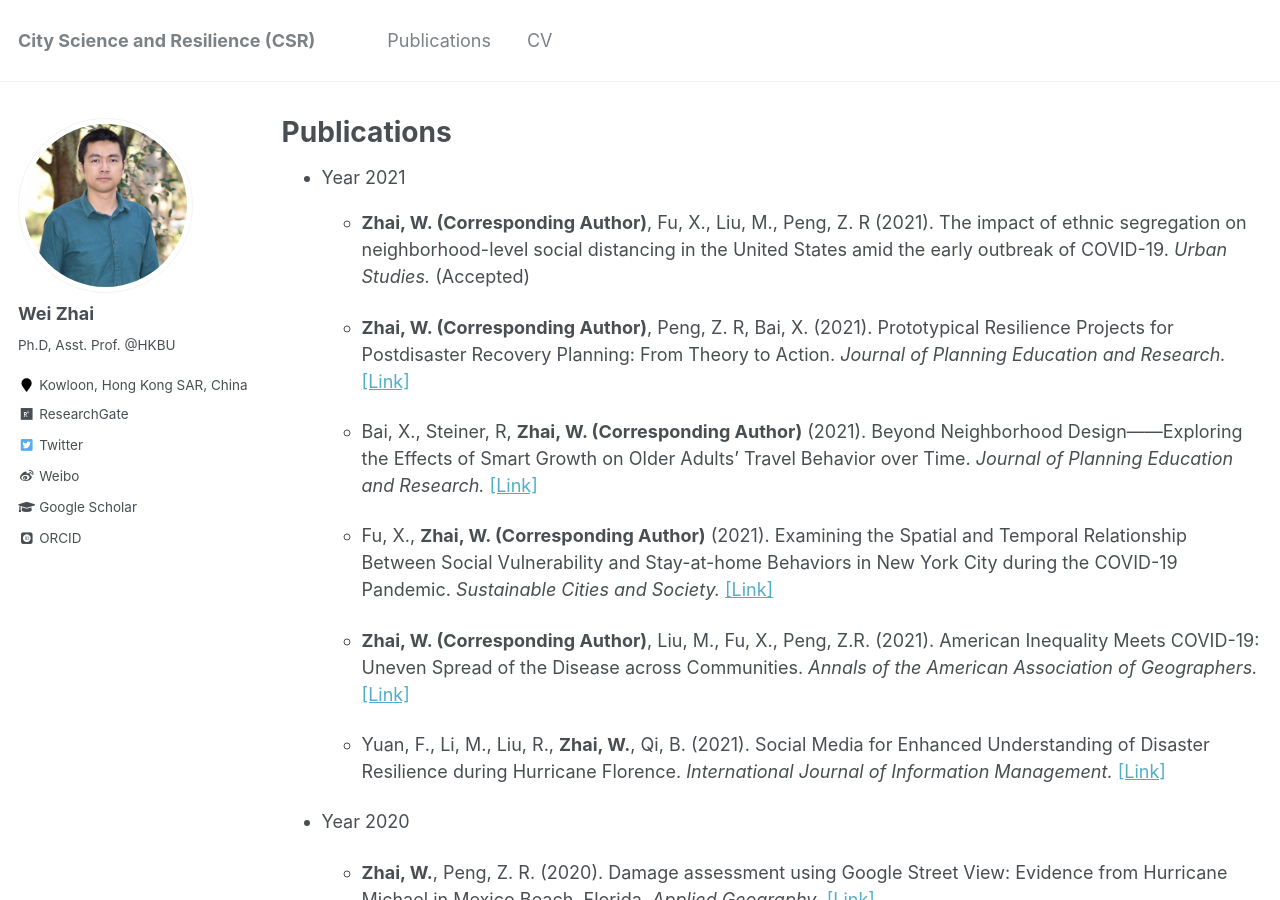
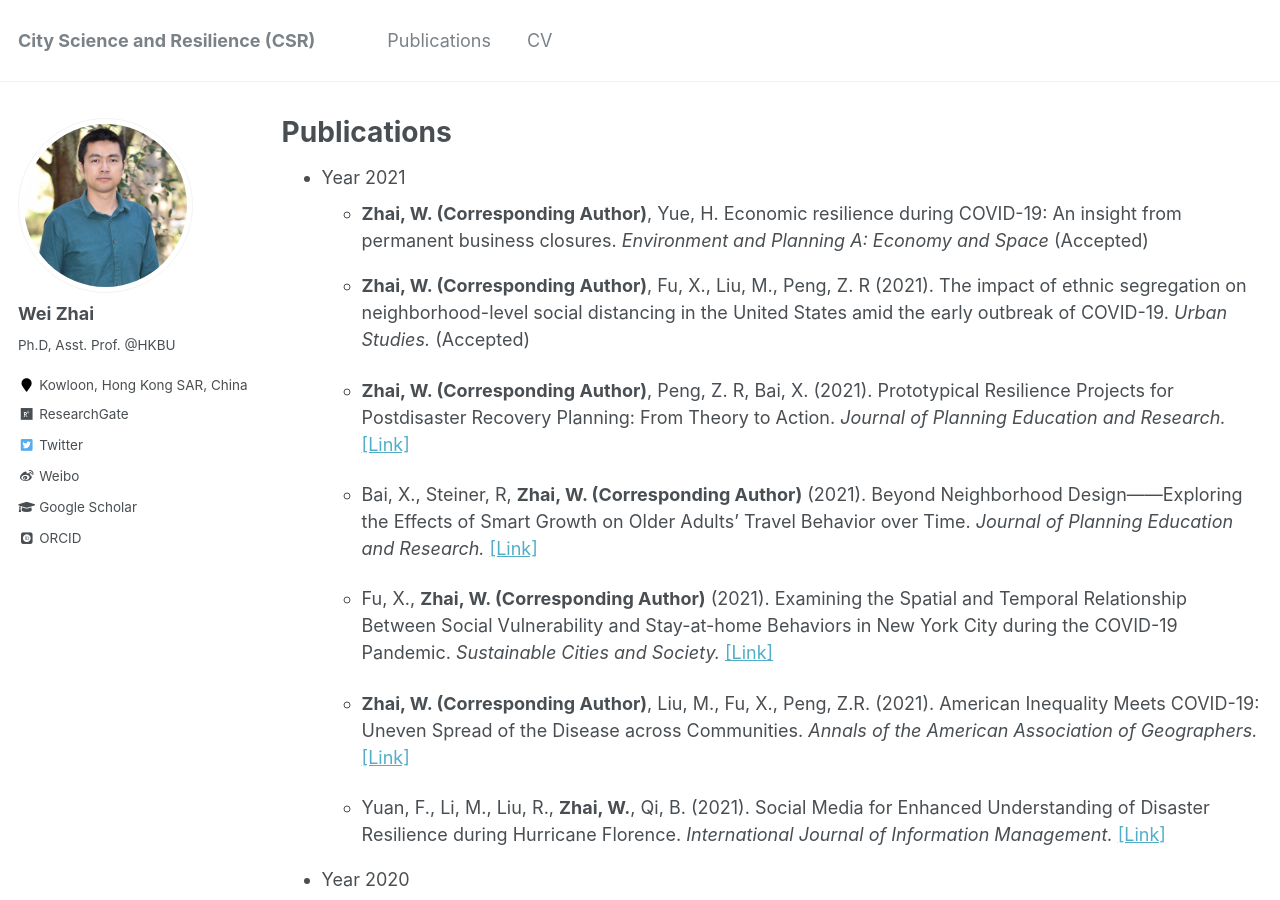
Before and after one commit to skywalkerzhai/weizhai.github.io, a Jekyll site: the page built from _pages/publications.md, in a window 1280 px wide and 900 px high. Built offline with Jekyll 4.4.1, drawn with Linux system fonts in a browser that asks for light colours; some web fonts are replaced.

Commit message:
Update publications.md

```diff
--- a/_pages/publications.md
+++ b/_pages/publications.md
@@ -6,6 +6,7 @@ author_profile: true
 ---
 
 * Year 2021
+  * **Zhai, W. (Corresponding Author)**, Yue, H. Economic resilience during COVID-19: An insight from permanent business closures. *Environment and Planning A: Economy and Space* (Accepted)
   * **Zhai, W. (Corresponding Author)**, Fu, X., Liu, M., Peng, Z. R (2021). The impact of ethnic segregation on neighborhood-level social distancing in the United States amid the early outbreak of COVID-19. *Urban Studies.* (Accepted)
 
   * **Zhai, W. (Corresponding Author)**, Peng, Z. R, Bai, X. (2021). Prototypical Resilience Projects for Postdisaster Recovery Planning: From Theory to Action. *Journal of Planning Education and Research.* [[Link]](https://journals.sagepub.com/eprint/2XZCVZQQNWAKW7QDWK4H/full)
```
